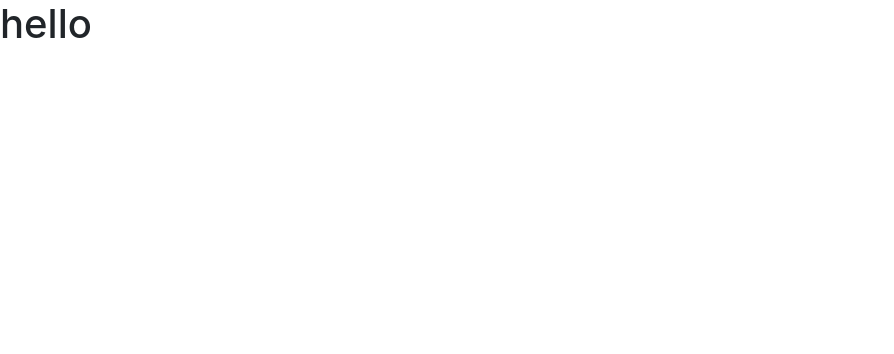
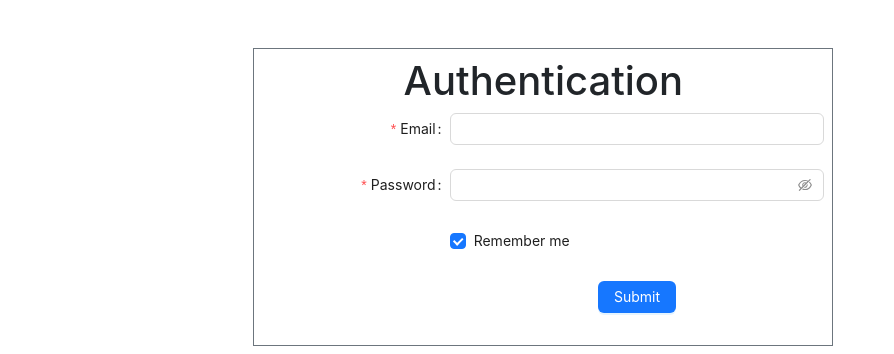
Before and after one commit to itx-shoaib/Authentication, a React (Create React App) app: page / in a window 1280 px wide. Shown: the top 354 px of the page, without its empty margins (0-894 px from the left). Built offline with nearby package versions, Linux system fonts and the light colour scheme.

Commit message:
Making signin page

```diff
--- a/src/App.jsx
+++ b/src/App.jsx
@@ -1,16 +1,12 @@
 import { Routes, Route } from 'react-router-dom';
 import './App.css';
+import Signin from './Pages/Signin';
 
 function App() {
   return (
-    <>
-      <h1>
-        hello
-      </h1>
-    </>
-    //   <Routes>
-    //   <Route path='/' element={<Signin />} />
-    // </Routes>
+    <Routes>
+      <Route path='/' element={<Signin />} />
+    </Routes>
   );
 }
 
--- /dev/null
+++ b/src/Pages/Signin.jsx
@@ -0,0 +1,101 @@
+import React from 'react'
+import { Button, Checkbox, Form, Input } from 'antd';
+
+function Signin() {
+    const onFinish = (values) => {
+        console.log('Success:', values);
+    };
+    const onFinishFailed = (errorInfo) => {
+        console.log('Failed:', errorInfo);
+    };
+    return (
+        <div>
+            <div className="container-fluid">
+                <div className="row">
+                    <div className="col-md-12">
+                        <div className="row m-5">
+                            <div className="col-md-2"></div>
+
+                            <div className="col-md-6 border border-secondary p-2">
+                                <h1 className="text-center">Authentication</h1>
+                                <Form
+                                    name="basic"
+                                    labelCol={{
+                                        span: 8,
+                                    }}
+                                    wrapperCol={{
+                                        span: 16,
+                                    }}
+                                    style={{
+                                        maxWidth: 600,
+                                    }}
+                                    initialValues={{
+                                        remember: true,
+                                    }}
+                                    onFinish={onFinish}
+                                    onFinishFailed={onFinishFailed}
+                                    autoComplete="off"
+                                >
+                                    <Form.Item
+                                        label="Email"
+                                        name="Email"
+                                        rules={[
+                                            {
+                                                required: true,
+                                                message: 'Please input your Email!',
+                                            },
+                                        ]}
+                                    >
+                                        <Input type="email" />
+                                    </Form.Item>
+
+                                    <Form.Item
+                                        label="Password"
+                                        name="password"
+                                        rules={[
+                                            {
+                                                required: true,
+                                                message: 'Please input your password!',
+                                            },
+                                        ]}
+                                    >
+                                        <Input.Password />
+                                    </Form.Item>
+
+                                    <Form.Item
+                                        name="remember"
+                                        valuePropName="checked"
+                                        wrapperCol={{
+                                            offset: 8,
+                                            span: 16,
+                                        }}
+                                    >
+                                        <Checkbox>Remember me</Checkbox>
+                                    </Form.Item>
+
+                                    <Form.Item
+                                        className='text-center'
+                                        wrapperCol={{
+                                            offset: 8,
+                                            span: 16,
+                                        }}
+                                    >
+                                        <Button type="primary" htmlType="submit">
+                                            Submit
+                                        </Button>
+                                    </Form.Item>
+                                </Form>
+                            </div>
+                            <div className="col-md-2"></div>
+                        </div>
+                    </div>
+                </div>
+
+            </div>
+
+
+        </div>
+    )
+}
+
+export default Signin
```
